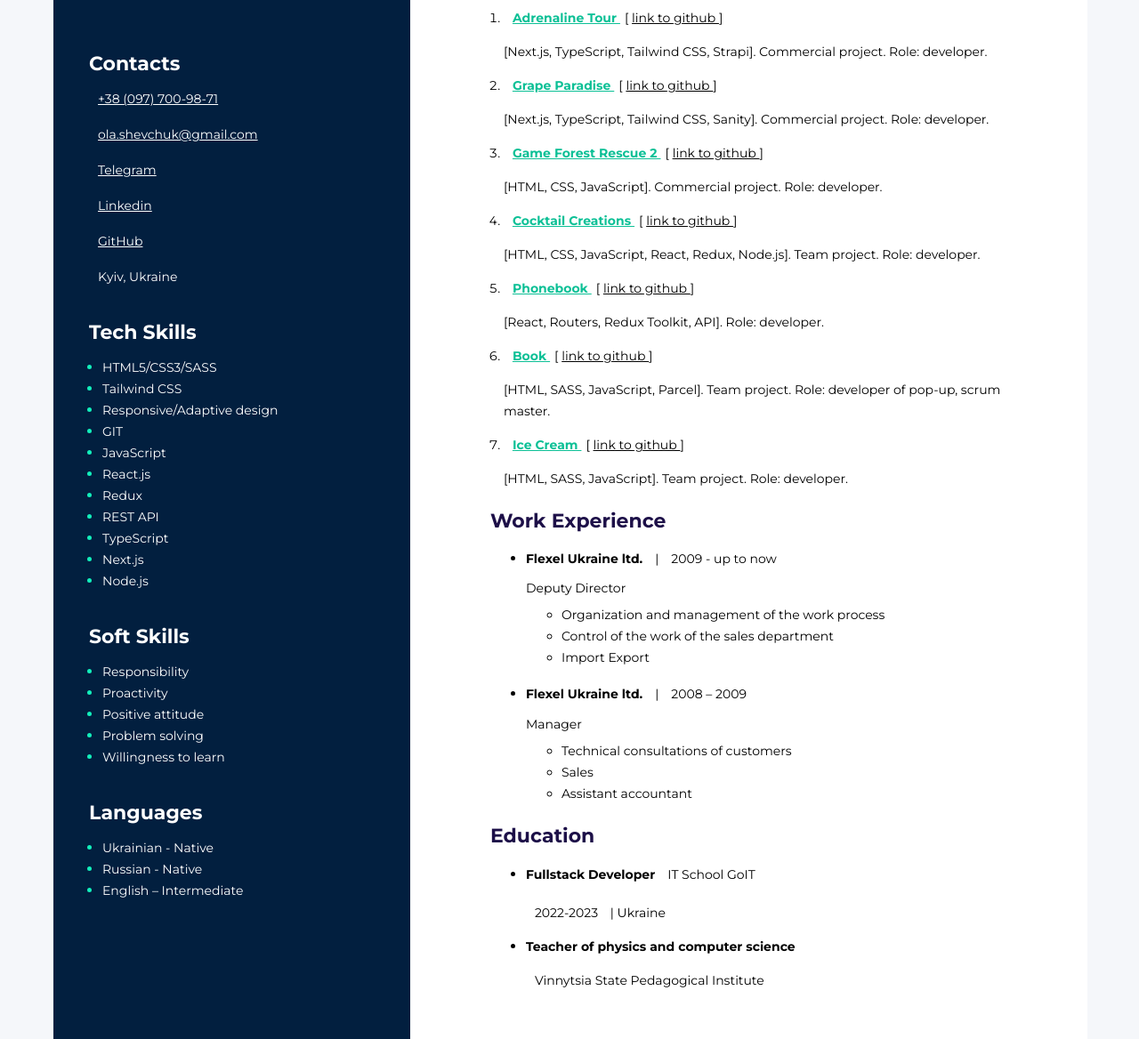
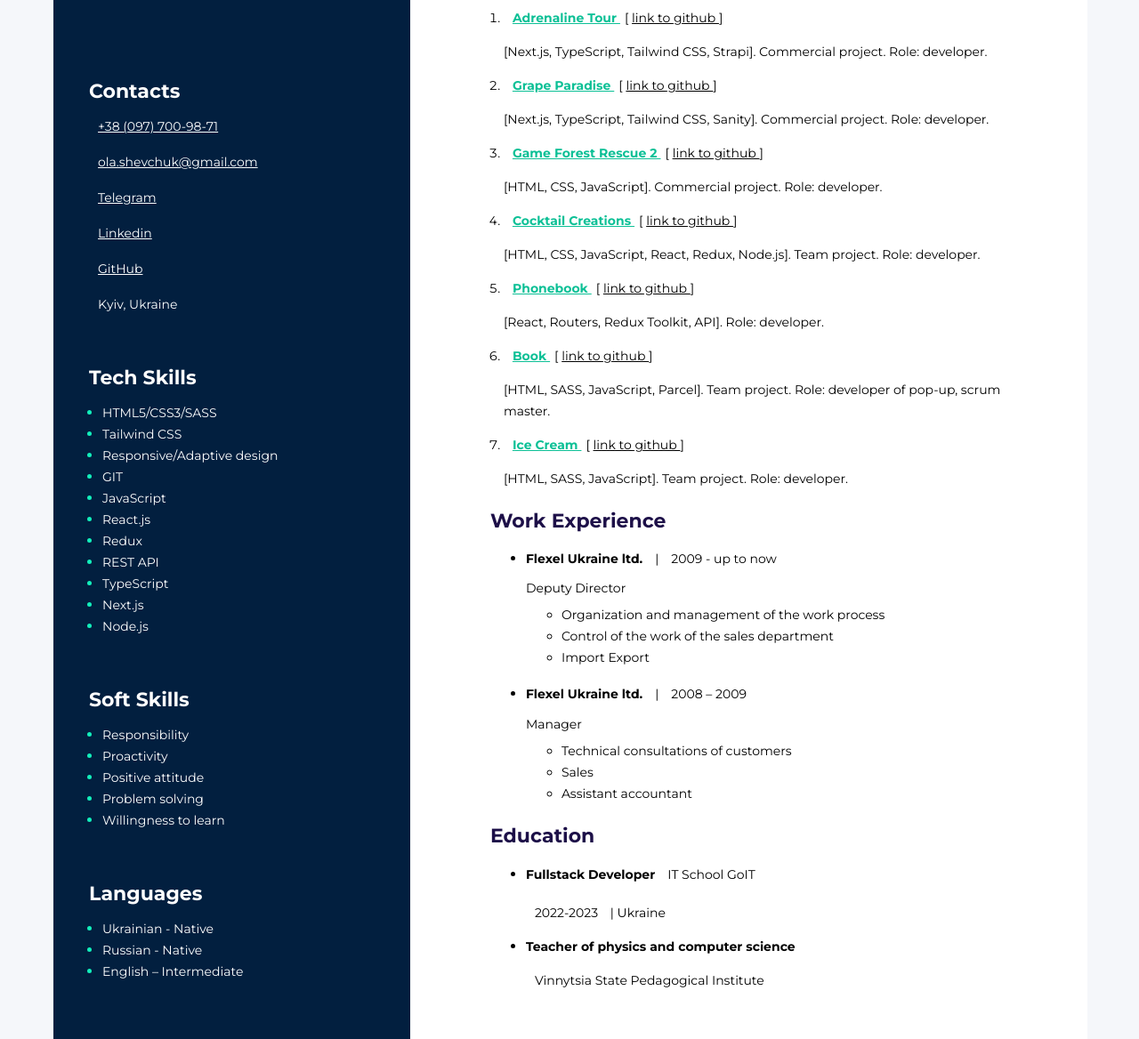
Before and after one commit to parasolya/CV, a plain HTML site: page index.html in a window 1280 px wide. Shown: the part 322-1490 px from the top of the page at 89% size. Drawn offline with Linux system fonts and the light colour scheme.

Commit message:
fixed styles

```diff
--- a/index.css
+++ b/index.css
@@ -179,21 +179,21 @@ body {
 }
 .photo {
   width: 200px;
-  margin-bottom: 20px;
+  margin-bottom: 51px;
   margin-left: 40px;
 }
 
 .contacts,
 .tech-skills,
 .soft-skills {
-  margin: 40px;
+  margin: 40px 40px 60px 40px;
 }
 .soft-skills {
-  margin: 40px;
+  margin: 40px 40px 60px 40px;
 }
 
 .contacts {
-  margin-bottom: 40px;
+  margin-bottom: 60px;
 }
 .sidebar-title {
   color: #ffffff;
```
